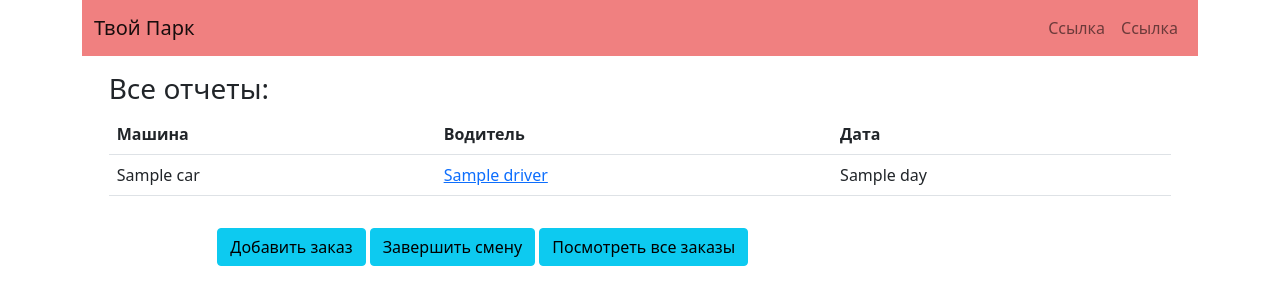
After one commit to KD3821/st_report, a Django app: template my_ride/templates/report_list.html in a window 1280 px wide. The commit adds this page. Shown: the top 305 px of the page. Run offline with Django 3.2, Linux system fonts and the light colour scheme; the template is opened without the code that fills it: most values are stand-ins (such as "Sample title", 1, 10 or a date in 2020).

Commit message:
report list added

```diff
--- /dev/null
+++ b/my_ride/templates/report_list.html
@@ -0,0 +1,31 @@
+{% extends "base.html" %}
+
+{% block title %} Все отчеты {% endblock %}
+
+{% block content %}
+<div class="row">
+    <div class="col-md-10 mx-auto mb-3">
+        <h3>Все отчеты:</h3>
+        <table class="table">
+            <tr>
+                <th>Машина</th>
+                <th>Водитель</th>
+                <th>Дата</th>
+            </tr>
+            {% for obj in reports %}
+            <tr >
+                <td>{{ obj.car }}</td>
+                <td><a href="{% url 'total_day_driver' obj.driver obj.day %}">{{ obj.driver }}</a></td>
+                <td>{{ obj.day}}</td>
+            </tr>
+            {% endfor %}
+        </table>
+    </div>
+    <div class="col-md-8 mx-auto">
+        <a href="{% url 'new_ride'%}" role="button" class="btn btn-info">Добавить заказ</a>
+        <a href="#" role="button" class="btn btn-info">Завершить смену</a>
+        <a href="{% url 'rides_all'%}"role="button" class="btn btn-info" >Посмотреть все заказы</a>
+    </div>
+</div>
+
+{% endblock %}
--- a/my_ride/templates/total/totalday_driver.html
+++ b/my_ride/templates/total/totalday_driver.html
@@ -85,7 +85,7 @@
         </table>
     </div>
     <div class="col-md-8 mx-auto">
-        <a href="{% url 'new_ride'%}" role="button" class="btn btn-info">Добавить заказ</a>
+        <a href="{% url 'new_ride' %}" role="button" class="btn btn-info">Добавить заказ</a>
         <a href="{% url 'rides_all'%}"role="button" class="btn btn-info" >Посмотреть все заказы</a>
         <a href="{% url 'new_report' shift %}" role="button" class="btn btn-info">Завершить смену</a>
     </div>
--- a/my_ride/urls.py
+++ b/my_ride/urls.py
@@ -1,10 +1,11 @@
 from django.urls import path
-from .views import enter_ride, delete_ride, show_rides, CarDay, DriverDay, show_detail, edit_ride, DriverWeek, CarWeek, add_report
+from .views import enter_ride, delete_ride, show_rides, show_reports, CarDay, DriverDay, show_detail, edit_ride, DriverWeek, CarWeek, add_report
 
 urlpatterns = [
     path('add/', enter_ride, name="new_ride"),
     path('added/', enter_ride, name="ride_added"),
     path('list/', show_rides, name="rides_all"),
+    path('reports/', show_reports, name="reports_all"),
     path('detail/<str:number>/', show_detail, name="ride_detail"),
     path('edit/<str:number>/', edit_ride, name="ride_change"),
     path('delete/<str:number>', delete_ride, name="x_ride"),
--- a/my_ride/views.py
+++ b/my_ride/views.py
@@ -111,6 +111,11 @@ def show_rides(request):
 def show_detail(request, number):
     ride = Ride.objects.get(number=number)
     return render(request, 'ride_detail.html', {'ride': ride})
+
+
+def show_reports(request):
+    reports = BalanceDriver.objects.all().order_by('day')
+    return render(request, 'report_list.html', {'reports': reports})
 
 
 
```
